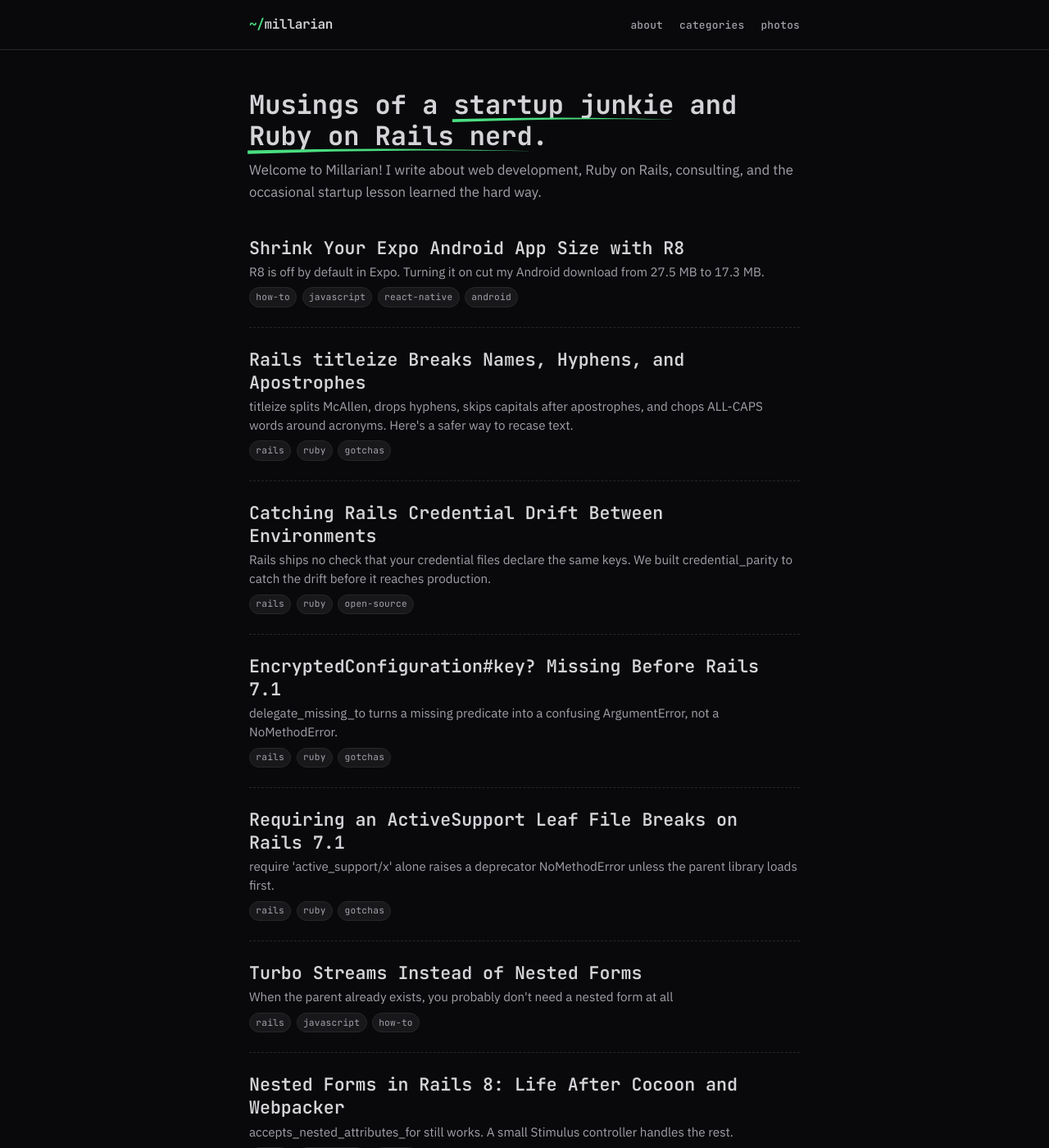
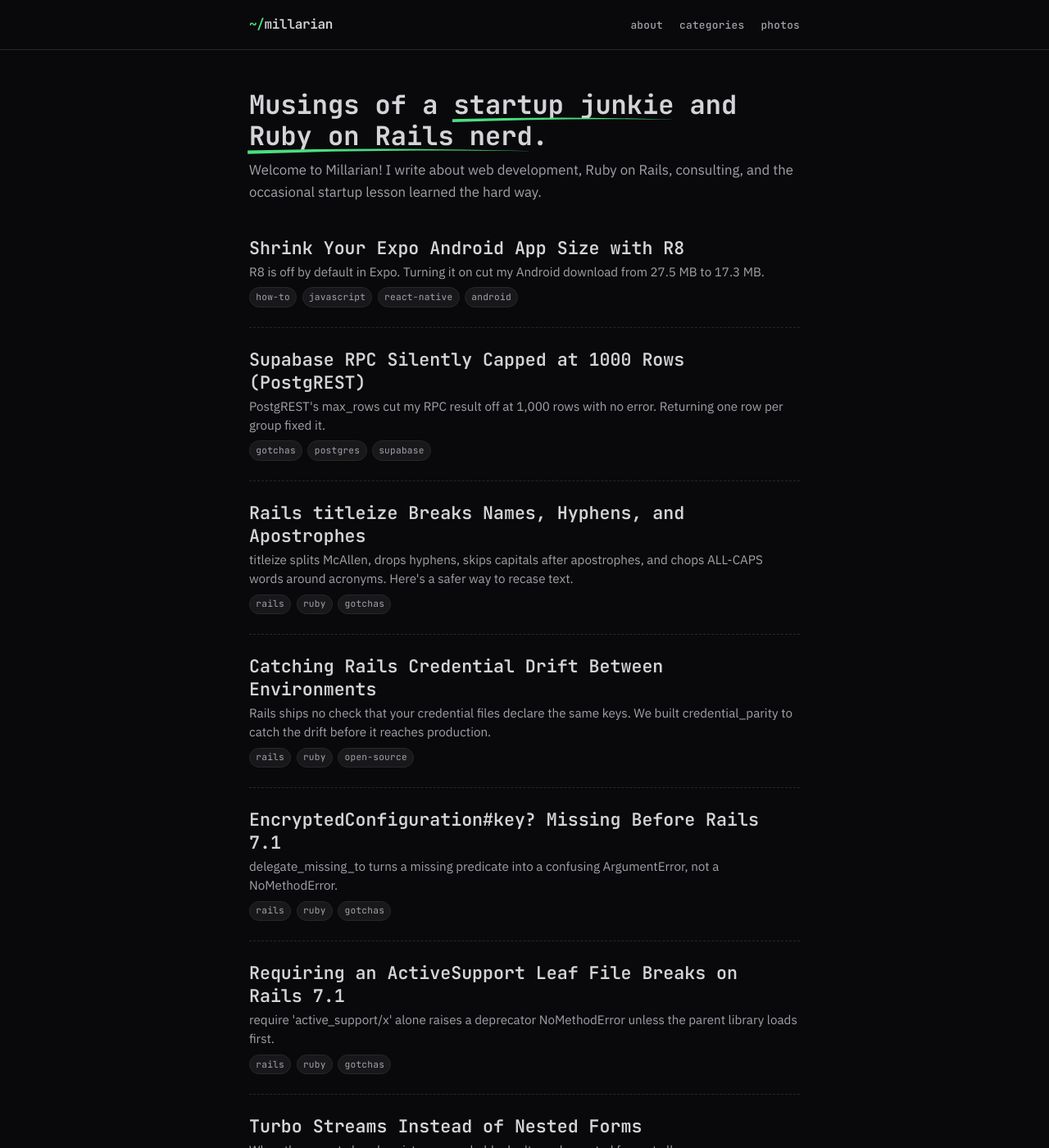
Before and after one commit to curtis/curtis.github.io, a Jekyll site: the page built from index.html, in a window 1280 px wide and 1400 px high. Shown: the whole window at 82% size. Built offline with Jekyll 4.4.1, drawn with Linux system fonts in a browser that asks for light colours; the list of posts is cut into pages by our own code; some of the changed lines change nothing that is shown; some of the changed text lies outside the part shown.

Commit message:
Publish post on Supabase RPC results silently capped at 1000 rows

```diff
--- a/_data/categories.yml
+++ b/_data/categories.yml
@@ -77,3 +77,11 @@ react-native:
 android:
   name: Android
   description: Android builds, app size, and Play Console.
+
+postgres:
+  name: Postgres
+  description: PostgreSQL queries, functions, and database gotchas.
+
+supabase:
+  name: Supabase
+  description: Supabase, PostgREST, and row level security.
--- /dev/null
+++ b/_posts/2026-10-16-supabase-rpc-silently-capped-at-1000-rows.html
@@ -0,0 +1,113 @@
+---
+layout: post
+title: "Supabase RPC Silently Capped at 1000 Rows (PostgREST)"
+subtitle: "PostgREST's max_rows cut my RPC result off at 1,000 rows with no error. Returning one row per group fixed it."
+date: 2026-10-16 08:00:00
+categories: [gotchas, postgres, supabase]
+---
+
+<p>I have a project with an admin dashboard that shows, for each of about 300 data sources, a bar of its last 30 job runs. That's up to around 9,000 rows. Some sources were showing an empty bar on the list page, even though viewing the detail page showed plenty of runs.</p>
+
+<h2>What I saw</h2>
+
+<p>The list page got all its data from one Postgres function, called through supabase-js:</p>
+
+{% highlight js %}
+const { data, error } = await supabase.rpc("recent_runs");
+// error is null, data.length is 1000
+{% endhighlight %}
+
+<p>The call completed successfully with no errors, but it returned exactly 1,000 rows. The detail page queried runs for a single source, so it was never affected. That's why the data looked fine in one place and missing in another. The empty bars were not random either: they were the sources late in the alphabet.</p>
+
+<h2>Why PostgREST truncates RPC results at max_rows</h2>
+
+<p>Supabase's REST API is <a href="https://docs.postgrest.org/en/stable/">PostgREST</a>, and it has a <a href="https://docs.postgrest.org/en/stable/references/configuration.html#db-max-rows"><code>db-max-rows</code></a> setting that caps how many rows any response can contain. Supabase's default is 1,000. In a local project it shows up in <code>supabase/config.toml</code>:</p>
+
+{% highlight toml %}
+[api]
+max_rows = 1000
+{% endhighlight %}
+
+<p>The cap applies to function calls too. My function looked like this:</p>
+
+{% highlight sql %}
+select s.id, r.started_at, r.status
+from sources s
+cross join lateral (
+  select * from runs
+  where runs.source_id = s.id
+  order by started_at desc
+  limit 30
+) r
+order by s.id, r.started_at;
+{% endhighlight %}
+
+<p>The lateral join is how we get "last 30 per source" without scanning every run. But it returns one row per run, not one row per source. That day it returned 1,441 rows for 308 sources, and it would grow toward 30 x 308 = 9,240. Everything past row 1,000 was silently dropped. Since the result was ordered by source id, the sources at the end got nothing.</p>
+
+<h2>The fix: return one row per group</h2>
+
+<p>The row count has to stay bounded by something that doesn't grow with the data. Here that's the number of sources. Aggregate each source's runs into a JSON array so the function returns one row per source:</p>
+
+{% highlight sql %}
+drop function if exists recent_runs();
+
+create function recent_runs()
+returns table (source_id text, runs jsonb)
+language sql
+stable
+as $$
+  select
+    s.id,
+    coalesce(
+      (select jsonb_agg(
+                jsonb_build_object('started_at', r.started_at, 'status', r.status)
+                order by r.started_at
+              )
+       from (
+         select * from runs
+         where runs.source_id = s.id
+         order by started_at desc
+         limit 30
+       ) r),
+      '[]'::jsonb
+    )
+  from sources s
+  order by s.id;
+$$;
+
+grant execute on function recent_runs() to authenticated;
+{% endhighlight %}
+
+<p>Two details matter here. Changing a function's return type needs <code>drop function</code> followed by <code>create</code>, because <code>create or replace</code> can't change it. The drop also removes the old grants, so we need to run <code>grant execute</code> again. And the <code>coalesce</code> turns a source with no runs into an empty array instead of <code>null</code>, so the client never has to special-case it.</p>
+
+<p>On the client, one line flattens the result back into the shape the UI already used:</p>
+
+{% highlight js %}
+const runs = data.flatMap((row) => row.runs);
+{% endhighlight %}
+
+<p>The rest of the UI code didn't change.</p>
+
+<h2>Test the shape, not just the values</h2>
+
+<p>My original tests passed because the fixtures had a handful of sources and a few runs each. Nothing came near 1,000 rows. I added three tests for the new function:</p>
+
+<ul>
+  <li>The function returns exactly one row per source.</li>
+  <li>A source with no runs gets an empty list, not <code>null</code>.</li>
+  <li>The 30-run cap per source still holds.</li>
+</ul>
+
+<p>The first one is the guard that matters. As long as the row count equals the source count, the function can't grow past the cap until I have a thousand sources, and that's a number I can see coming.</p>
+
+<h2>Takeaway</h2>
+
+<p>PostgREST truncation is silent, and any RPC whose row count grows with your data will eventually hit it. You have three options, in order of preference:</p>
+
+<ul>
+  <li><strong>Aggregate per group</strong>, as above, so the row count is bounded by the number of groups.</li>
+  <li><strong>Paginate</strong> with <code>.range()</code> on the client when the data really is a long flat list.</li>
+  <li><strong>Raise <code>max_rows</code></strong>. This is only a bandaid.</li>
+</ul>
+
+<p>Whichever you pick, write at least one test whose result size scales with the data. A function that is correct on small fixtures can still be wrong in production.</p>
```
